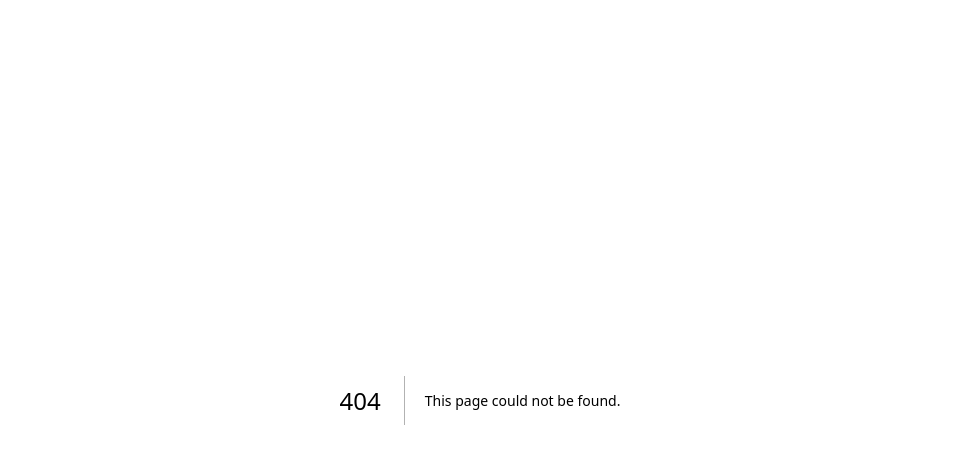
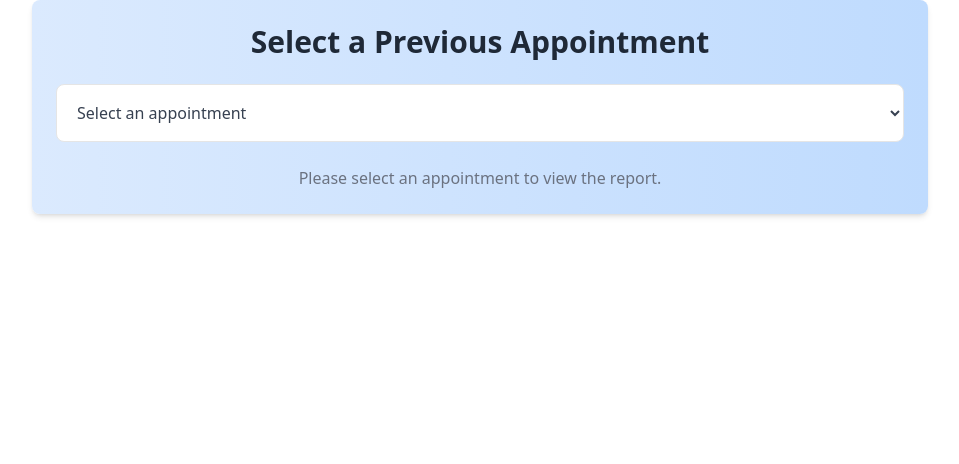
Before and after one commit to kcnakamu/EduCare, a Next.js app in the folder frontend/: page /patient in a window 1280 px wide. Before the commit this address had no page. Shown: the top 464 px of the page, without its empty margins (160-1119 px from the left). Built offline with nearby package versions, Linux system fonts and the light colour scheme; no server answers; the database is empty.

Commit message:
added patient appointment history page

```diff
--- /dev/null
+++ b/frontend/app/patient/page.tsx
@@ -0,0 +1,7 @@
+import PatientDashboard from "@/pages/patientdashboard";
+
+export default function PatientsDashboard() {
+  return (
+    <PatientDashboard />
+  );
+}
--- a/frontend/components/ui/patientSummary.tsx
+++ b/frontend/components/ui/patientSummary.tsx
@@ -9,7 +9,7 @@ import SocialHistorySection from "@/components/ui/socialHistorySection";
 import VitalSignsSection from "@/components/ui/vitalSignsSection";
 import LanguageSection from "@/components/ui/languageSection";
 import { MultiStepLoader } from "@/components/ui/multi-step-loader"; // Import the multi-step-loader component
-
+import { RecordBackground } from "@/components/ui/recordBackground";
 const loadingStates = [
   { text: "Connecting to out genius model..." },
   { text: "Processing your appointment details..." },
@@ -30,14 +30,47 @@ const Modal = ({ isVisible, onClose }: { isVisible: boolean, onClose: () => void
         <button style={modalStyles.closeButton} onClick={onClose}>
           X
         </button>
-        <div>
-          <h3>Recording in Progress...</h3>
-          <p>Click "X" to stop recording.</p>
+        <div className="flex flex-col">
+          <h3 style={{ marginBottom: '20px' }}>Recording in Progress...</h3>
+
+         {/* Record Background Waves Below */}
+         <div style={{ position: "relative", height: "150px", width: "100%", overflow: "hidden" }}>
+            <RecordBackground waveWidth={50} backgroundFill="transparent" blur={10} waveOpacity={0.5} />
+          </div>
+
+          {/* Red Circular Button with Stop Text */}
+          <div style={{ display: "flex", justifyContent: "center", marginBottom: "20px" }}>
+            <button
+              style={{
+                width: "100px",
+                height: "100px",
+                borderRadius: "50%",
+                background: "linear-gradient(135deg, rgba(255, 0, 0, 0.7), rgba(255, 0, 0, 0.3))",
+                border: "none",
+                boxShadow: "0 4px 15px rgba(255, 0, 0, 0.5)",
+                color: "white",
+                fontSize: "18px",
+                cursor: "pointer",
+                transition: "transform 0.2s ease-in-out",
+              }}
+              onMouseEnter={(e) => {
+                e.currentTarget.style.transform = "scale(1.1)";
+              }}
+              onMouseLeave={(e) => {
+                e.currentTarget.style.transform = "scale(1)";
+              }}
+              onClick={onClose} // Stop recording on click
+            >
+              Stop
+            </button>
+          </div>
+          <p>Click "Stop" to end the recording.</p>
         </div>
       </div>
     </div>
   );
 };
+
 
 const modalStyles = {
   overlay: {
--- /dev/null
+++ b/frontend/components/ui/previoussummary.tsx
@@ -0,0 +1,82 @@
+"use client";
+import { useState, useEffect } from "react";
+import { collection, getDocs } from "firebase/firestore";
+import { db } from "../../lib/firebaseConfig";
+
+interface Appointment {
+  id: string;
+  report: string;
+  timestamp: string;
+}
+
+const ReportDropdown = () => {
+  const [appointments, setAppointments] = useState<Appointment[]>([]);
+  const [selectedReport, setSelectedReport] = useState<string>(""); // Set the default state to an empty string
+  const [selectedAppointment, setSelectedAppointment] = useState<Appointment | null>(null);
+
+  // Fetch the appointments from Firestore
+  useEffect(() => {
+    const fetchAppointments = async () => {
+      const querySnapshot = await getDocs(collection(db, "final_summary"));
+      const appointmentList = querySnapshot.docs.map((doc) => ({
+        id: doc.id, // Firestore document ID
+        report: doc.data().report || '', // The 'report' field from Firestore
+        timestamp: doc.data().timestamp || '', // The 'timestamp' field from Firestore
+      }));
+      setAppointments(appointmentList);
+    };
+
+    fetchAppointments();
+  }, []);
+
+  const handleDropdownChange = (event: React.ChangeEvent<HTMLSelectElement>) => {
+    const selectedId = event.target.value;
+    const selected = appointments.find((appointment) => appointment.id === selectedId);
+    setSelectedReport(selectedId);
+    setSelectedAppointment(selected || null);
+  };
+
+  // Function to replace ** with bold tags and handle line breaks
+  const formatReport = (report: string) => {
+    return report.replace(/\*\*(.*?)\*\*/g, "<strong>$1</strong>").replace(/\n/g, "<br>");
+  };
+
+  return (
+    <div className="p-6 bg-gradient-to-r from-blue-100 to-blue-200 shadow-md rounded-lg max-w-4xl mx-auto">
+      <h2 className="text-3xl font-bold mb-6 text-gray-800 text-center">Select a Previous Appointment</h2>
+
+      <div className="mb-6">
+        <select
+          value={selectedReport} // Value is an empty string initially
+          onChange={handleDropdownChange}
+          className="w-full p-4 border rounded-lg text-gray-700 bg-white focus:outline-none focus:ring-2 focus:ring-blue-500"
+        >
+          <option value="" disabled>
+            Select an appointment
+          </option>
+          {/* Hardcoded names with Firestore document ID values */}
+          {appointments.length > 0 && (
+            <>
+              <option value={appointments[0].id}>Dr. Smith - Appointment 10/24</option>
+              <option value={appointments[1].id}>Dr. Smith - Appointment 09/24</option>
+              <option value={appointments[2].id}>Dr. Smith - Appointment 08/24</option>
+            </>
+          )}
+        </select>
+      </div>
+
+      {selectedAppointment && (
+        <div
+          className="p-6 bg-white border rounded-lg shadow-md"
+          dangerouslySetInnerHTML={{ __html: formatReport(selectedAppointment.report) }} // Display formatted report
+        ></div>
+      )}
+
+      {!selectedAppointment && (
+        <p className="text-gray-500 text-center">Please select an appointment to view the report.</p>
+      )}
+    </div>
+  );
+};
+
+export default ReportDropdown;
--- a/frontend/components/ui/recordBackground.tsx
+++ b/frontend/components/ui/recordBackground.tsx
@@ -85,7 +85,7 @@ export const RecordBackground = ({
 
   let animationId: number;
   const render = () => {
-    ctx.fillStyle = backgroundFill || "black";
+    ctx.fillStyle =  "white";
     ctx.globalAlpha = waveOpacity || 0.5;
     ctx.fillRect(0, 0, w, h);
     drawWave(5);
--- a/frontend/pages/SessionSummary.tsx
+++ b/frontend/pages/SessionSummary.tsx
@@ -155,11 +155,46 @@ const VisitSummary: React.FC = () => {
   const handleOpenFinalSummary = () => {
     if (finalSummary) {
       const newWindow = window.open("", "_blank");
-      newWindow?.document.write(`<pre>${finalSummary.report}</pre>`);
+      const formattedSummary = finalSummary.report
+        .replace(/\*\*(.*?)\*\*/g, "<strong>$1</strong>") // Makes text between ** bold
+        .replace(/\n/g, "<br>"); // Preserves newlines
+
+      const summaryContent = `
+        <html>
+          <head>
+            <title>Final Summary</title>
+            <style>
+              body {
+                font-family: Arial, sans-serif;
+                margin: 20px;
+                line-height: 1.6;
+              }
+              h2 {
+                color: #4A90E2;
+              }
+              p {
+                font-size: 16px;
+              }
+              strong {
+                font-weight: bold;
+              }
+            </style>
+          </head>
+          <body>
+            <h2>Final Doctor Visit Summary</h2>
+            <p><strong>Generated on:</strong> ${finalSummary.timestamp}</p>
+            <p>${formattedSummary}</p>
+          </body>
+        </html>
+      `;
+
+      newWindow?.document.write(summaryContent);
+      newWindow?.document.close(); // Ensures the content gets written
     } else {
       alert("No final summary available.");
     }
   };
+
 
   const handleSendToPatient = () => {
     if (finalSummary) {
--- /dev/null
+++ b/frontend/pages/patientdashboard.tsx
@@ -0,0 +1,10 @@
+
+import  ReportDropdown  from "../components/ui/previoussummary";
+
+export default function PatientDashboard() {
+  return (
+    <div className="">
+      <ReportDropdown />
+    </div>
+  );
+}
```
